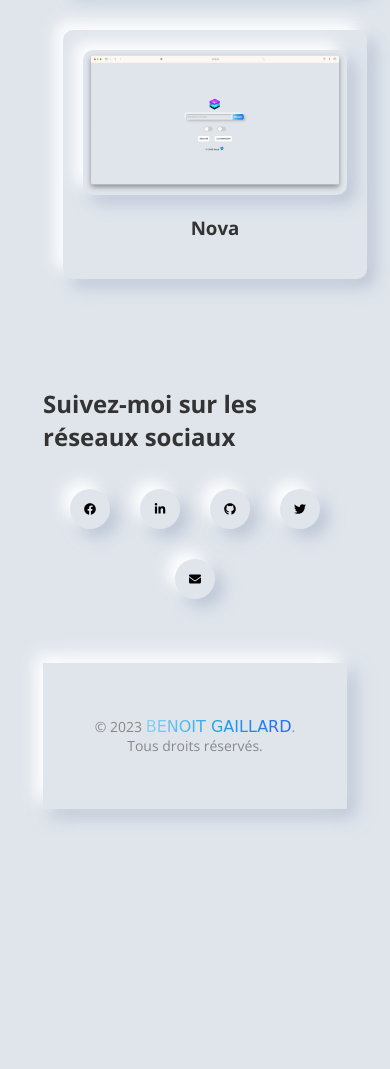
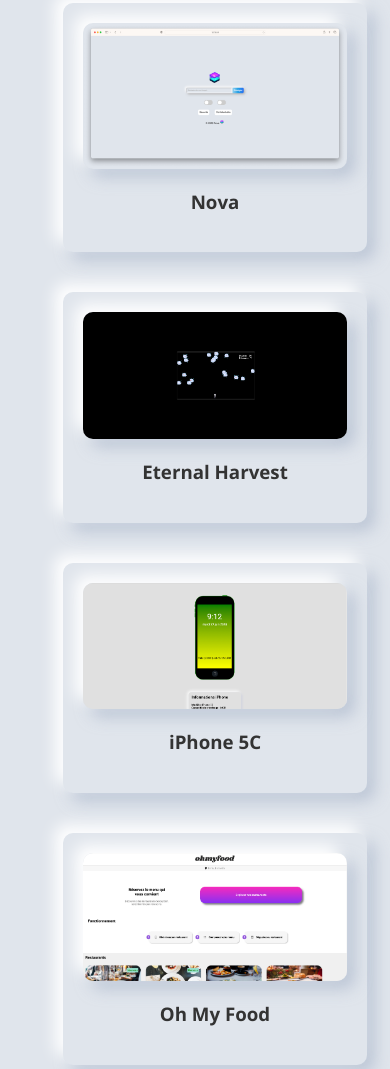
Before and after one commit to Alt916/Portfolio, a plain HTML site: page index.html in a window 390 px wide. Shown: the part 3658-4727 px from the top of the page. Before the commit the page ends 4494 px from the top, so only its background shows below. Drawn offline with nearby package versions, Linux system fonts and the light colour scheme.

Commit message:
Ajout de site démonstration
L'ajout de site à été faite, il y a désormais iPhone 5c et le jeu disponible

```diff
--- a/index.html
+++ b/index.html
@@ -261,7 +261,7 @@
         <div class="glassmodal2">
           <a href="./html/booki.html">
             <div class="photoSite">
-              <img src="./images/booki.png" alt="Site Booki" />
+              <img src="./images/BookiPhoto.png" alt="Site Booki" />
             </div>
           </a>
           <div class="titrephoto">
@@ -276,6 +276,36 @@
           </a>
           <div class="titrephoto">
             <h3>Nova</h3>
+          </div>
+        </div>
+        <div class="glassmodal2">
+          <a href="https://unknown7349.github.io/EternalHarvest/">
+            <div class="photoSite">
+              <img src="./images/EternalHarvest.png" alt="Site Eternal Harvest" />
+            </div>
+          </a>
+          <div class="titrephoto">
+            <h3>Eternal Harvest</h3>
+          </div>
+        </div>
+        <div class="glassmodal2">
+          <a href="https://unknown7349.github.io/iPhone5C/">
+            <div class="photoSite">
+              <img src="./images/iPhone5c.png" alt="Site iPhone5c" />
+            </div>
+          </a>
+          <div class="titrephoto">
+            <h3>iPhone 5C</h3>
+          </div>
+        </div>
+        <div class="glassmodal2">
+          <a href="https://unknown7349.github.io/P3---Benoit-GAILLARD/">
+            <div class="photoSite">
+              <img src="./images/ohMyFood.png" alt="Site ohMyFood" />
+            </div>
+          </a>
+          <div class="titrephoto">
+            <h3>Oh My Food</h3>
           </div>
         </div>
         </div>
```
Also changed, not shown: images/BookiPhoto.png (added), images/EternalHarvest.png (added), images/iPhone5c.png (added), images/ohMyFood.png (added).
